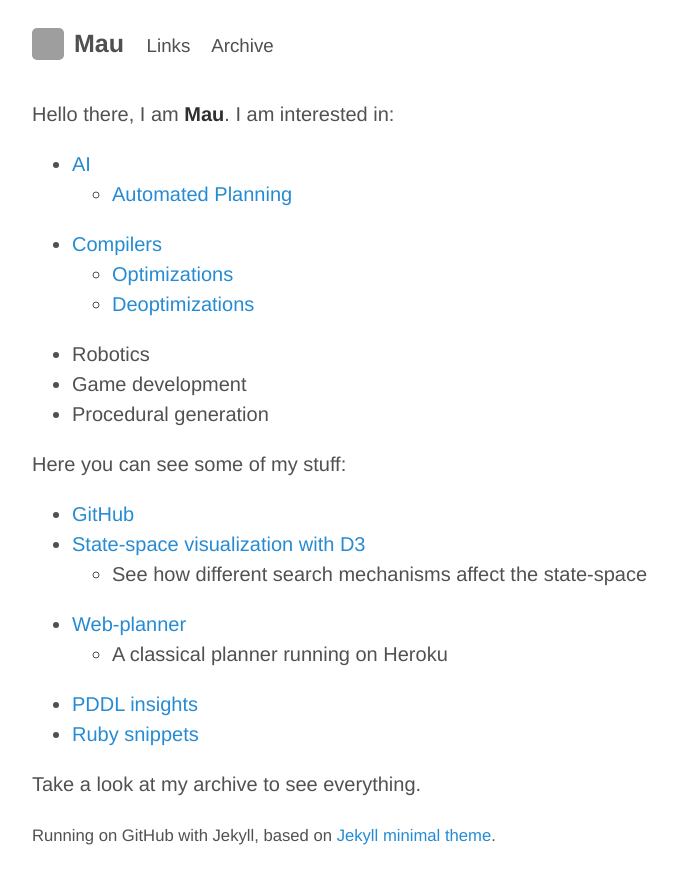
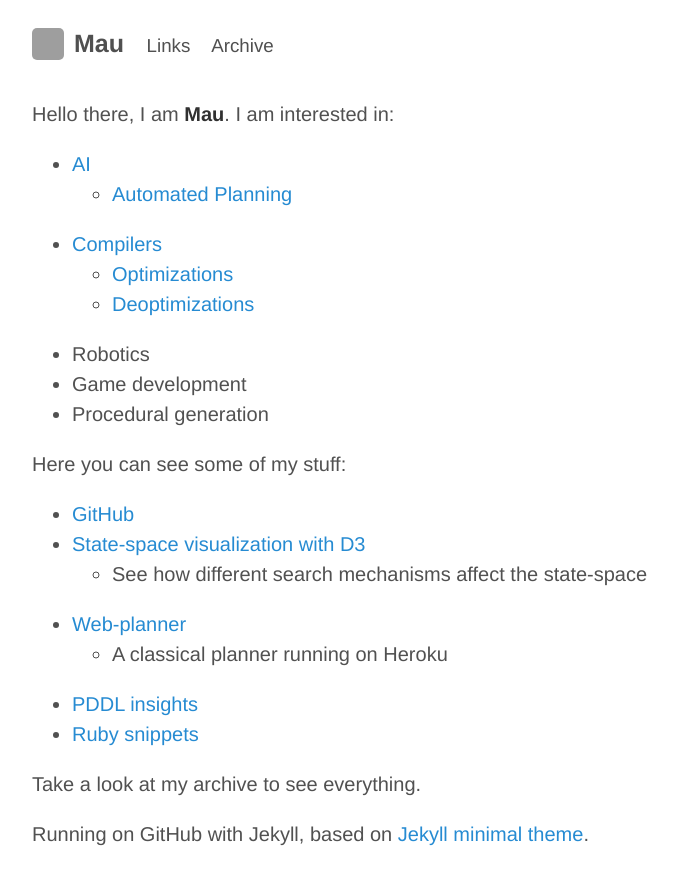
Before and after one commit to Maumagnaguagno/maumagnaguagno.github.io, a Jekyll site: the page built from index.md, in a window 1280 px wide. Shown: the top 885 px of the page, without its empty margins (228-905 px from the left). Built offline with Jekyll 4.4.1, drawn with Linux system fonts in a browser that asks for light colours; grey boxes are pictures that could not be loaded.

Commit message:
Revert theme link in the layout

```diff
--- a/_layouts/default.html
+++ b/_layouts/default.html
@@ -32,7 +32,6 @@ layout: compress
   {{ content }}
 </div>
 
-<p><small>Running on GitHub with Jekyll, based on <a href="https://github.com/henrythemes/jekyll-minimal-theme">Jekyll minimal theme</a>.<small></p>
 </div>
 </body>
 </html>
--- a/index.md
+++ b/index.md
@@ -27,3 +27,5 @@ Here you can see some of my stuff:
 - [Ruby snippets](Ruby)
 
 Take a look at my archive to see everything.
+
+Running on GitHub with Jekyll, based on [Jekyll minimal theme](https://github.com/henrythemes/jekyll-minimal-theme).
```
